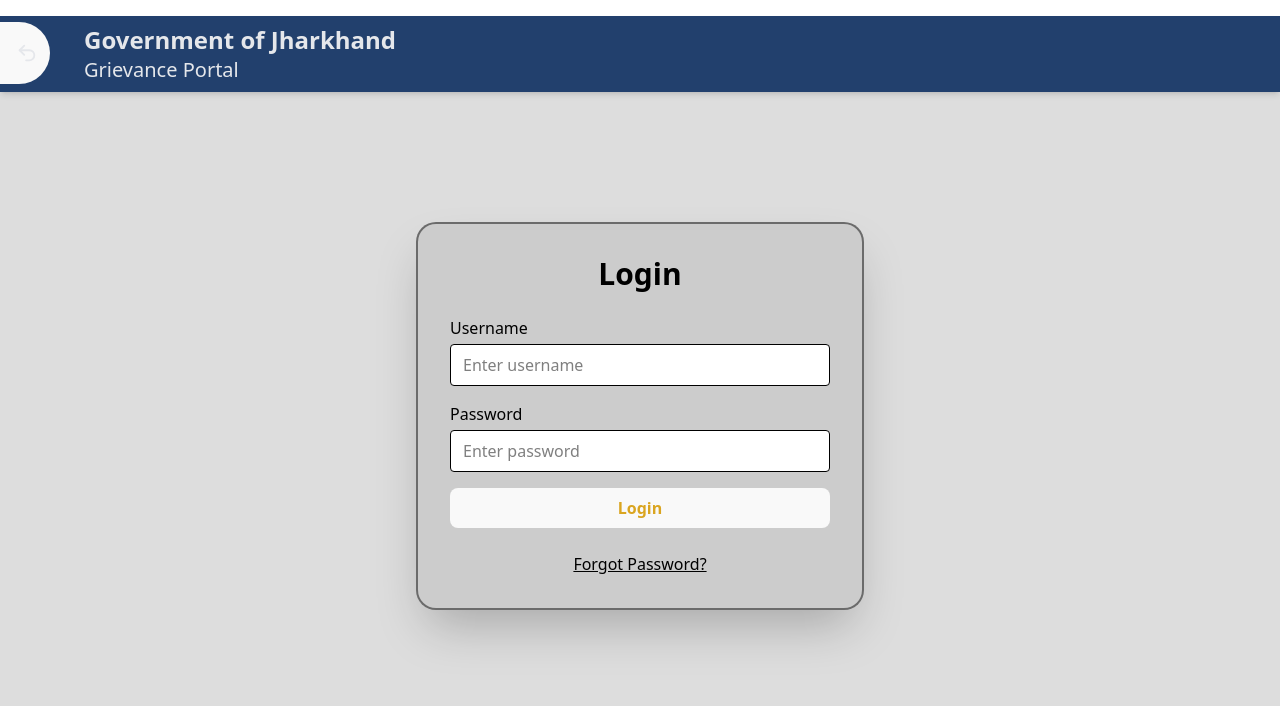
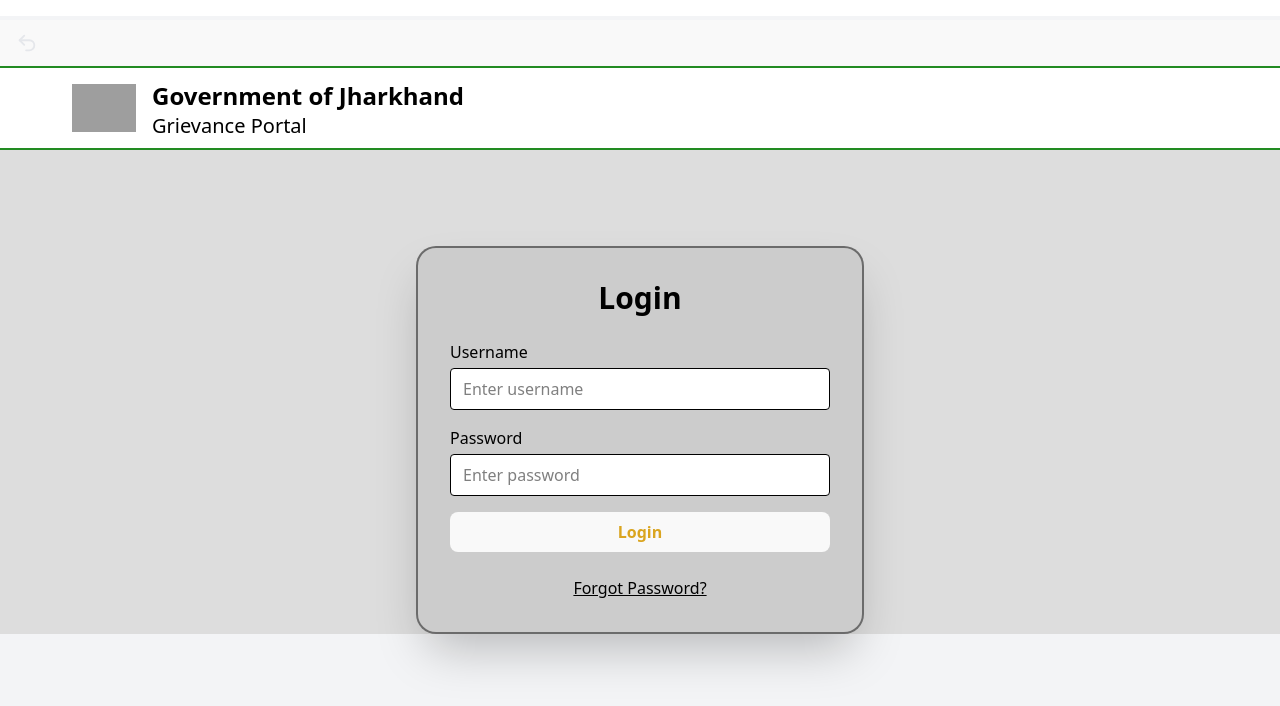
Before and after one commit to AaronSamuelM/Grievence_Portal, a React (Vite) app: page /login in a window 1280 px wide. Shown: the top 706 px of the page. Built offline with nearby package versions, Linux system fonts and the light colour scheme; grey boxes are pictures that could not be loaded.

Commit message:
fixed nav issues

```diff
--- a/src/App.jsx
+++ b/src/App.jsx
@@ -21,7 +21,7 @@
   const isLoginPage = location.pathname === "/login";
 
   return (
-    <div className="flex  flex-col h-screen">
+    <div className="flex  flex-col min-h-screen max-h-screen  overflow-y-auto overflow-x-hidden scrollbar-hide">
       <div className="h-4 bg-white"></div>
       {!isLoginPage && <Sidebar />}
 
@@ -29,7 +29,7 @@
 
       {/* Main Content */}
       <main
-        className={`flex-1  overflow-y-auto ${
+        className={`flex-1 overflow-y-auto overflow-x-hidden no-scrollbar"${
           isLoginPage
             ? "w-full h-full"
             : "bg-gray-50 dark:bg-[#dfdfdf] text-gray-800 dark:text-gray-100"
--- a/src/components/Header1.jsx
+++ b/src/components/Header1.jsx
@@ -2,15 +2,15 @@
 
 const Header1 = () => {
     return (
-        <div className="w-screen">
+        <div className="w-full">
         {/* Header */}
-        <header className="bg-[#ffffff] shrink-0 w-screen border-t-2 border-b-2 z-10 border-[#228B22] text-black p-2 pl-21 shadow-md flex items-start gap-4">
-          <img src="./jhlogo55.png" className="w-18 h-18 object-contain flex-shrink-0"></img>
+        <header className="bg-[#ffffff] shrink-0 w-full border-t-2 border-b-2 z-10 border-[#228B22] text-black p-2 pl-4 md:pl-10 lg:pl-18 shadow-md flex items-start gap-4">
+          <img src="./jhlogo55.png" className="w-12 h-12 md:w-14 md:h-14 lg:w-16 lg:h-16 object-contain justify-center flex-shrink-0"></img>
           <div className="pt-1">
-            <p className="text-2xl font-bold  text-[#000000]">
+            <p className="text-lg md:text-xl lg:text-2xl font-bold  text-[#000000]">
               Government of Jharkhand <br></br>
             </p>
-            <p className="text-xl font-normal text-[#000000]">
+            <p className="text-sm md:text-lg lg:text-xl  font-normal text-[#000000]">
               Grievance Portal
             </p>
           </div>
--- a/src/components/Sidebar.jsx
+++ b/src/components/Sidebar.jsx
@@ -89,19 +89,19 @@
         </div>
       ) : (
         <>
-          <div className="w-screen sticky h-10 bg-[#000000]">
+          <div className="w-full flex flex-col h-10 bg-[#000000]">
             <div
-              className={`absolute flex flex-col transition-all duration-300 rounded-xl ${
+              className={`sticky flex flex-col transition-all duration-300 rounded-xl ${
                 darkMode
                   ? "bg-[#1E293B] text-white"
                   : "bg-[#000000] text-white shadow-[5px_0px_14px_0px_rgba(0,_0,_0,_0.1)]"
-              } ${isOpen ? "w-56 min-h-screen" : "w-16"}`}
+              } ${isOpen ? "w-48 h-screen" : "w-16"}`}
             >
               {/* Toggle Button */}
               <button
                 className={`p-2 pl-4 pr-0.5 rounded-xl bg-black ${
-                  isOpen ? "w-56" : "w-16"
-                } h-10 hover:bg-[#161616] hover:scale-110 hover:shadow-lg focus:outline-none transition-all duration-300`}
+                  isOpen ? "w-44" : "w-16"
+                } hover:bg-[#161616] hover:scale-110 hover:shadow-lg focus:outline-none transition-all duration-300`}
                 onClick={() => setIsOpen(!isOpen)}
               >
                 <div className="flex items-center   text-white">
@@ -114,22 +114,21 @@
                   {isOpen && <p className="relative left-4">Menu</p>}
                 </div>
               </button>
-
               {/* Menu Items */}
               {isOpen && (
-                <nav className="flex h-screen flex-col  gap-2 mt-4 flex-1">
+                <nav className="flex-1 overflow-y-auto overflow-x-hidden scrollbar-hide">
                   {menuItems.map((item, idx) => (
                     <div key={idx} className=" relative">
                       <Link
                         key={idx}
                         to={item.path}
-                        className="flex items-center gap-3 px-3 py-2 hover:bg-[#1b1b1b] hover:scale-110 hover:shadow-lg rounded-md relative peer transition-all duration-300"
+                        className="flex items-center gap-2 px-2 py-2 hover:bg-[#1b1b1b] hover:scale-110 hover:shadow-lg rounded-md relative peer transition-all duration-300"
                       >
                         {/* White circle for icons */}
-                        <div className="flex items-center justify-center w-10 h-10 rounded-full bg-[#1d1d1d] text-[#228B22]">
+                        <div className="flex items-center justify-center w-6 h-6 rounded-full bg-[#1d1d1d] text-[#228B22]">
                           {item.icon}
                         </div>
-                        <div className="text-white relative  ">
+                        <div className="text-white flex-1 min-w-0">
                           {/* Show text only when expanded */}
                           {
                             <span
@@ -156,7 +155,7 @@
 
               {/* Bottom Section (Theme + Login/Logout) */}
               {isOpen && (
-                <div className="flex flex-col gap-2 mb-4">
+                <div className="flex flex-col">
                   {/* Theme Toggle */}
                   <button
                     onClick={toggleTheme}
@@ -165,7 +164,7 @@
                     <div className="flex items-center justify-center w-8 h-8 rounded-full  text-white ">
                       {darkMode ? <Sun size={25} /> : <Moon size={25} />}
                     </div>
-                    <div className="text-white bottom-3.5 absolute pl-10 ">
+                    <div className="text-white ">
                       {isOpen && (
                         <span>{darkMode ? "Light Mode" : "Dark Mode"}</span>
                       )}
--- a/src/index.css
+++ b/src/index.css
@@ -1,6 +1,6 @@
 @import "tailwindcss";
 body {
-  @apply bg-gray-100 dark:bg-gray-900 text-gray-900 dark:text-gray-100;
+  @apply bg-gray-100 dark:bg-gray-300 text-gray-900 dark:text-gray-100;
 }
 :root {
   font-family: system-ui, Avenir, Helvetica, Arial, sans-serif;
@@ -9,7 +9,7 @@
 
   color-scheme: light dark;
   color: rgba(184, 184, 184, 0.87);
-  background-color: #d4d4d4;
+  background-color: #242424;
   font-synthesis: none;
   text-rendering: optimizeLegibility;
   -webkit-font-smoothing: antialiased;
@@ -18,13 +18,6 @@
 
 
 
-body {
-  margin: 0;
-  display: flex;
-  place-items: center;
-  min-width: 320px;
-  min-height: 100vh;
-}
 
 h1 {
   font-size: 3.2em;
--- a/src/pages/Grievance.jsx
+++ b/src/pages/Grievance.jsx
@@ -1,9 +1,9 @@
 function Grievance() {
   return (
     <div>
-      <h1 className="text-xl font-bold mb-3">Raise a Grievance</h1>
-      <form className="space-y-3">
-        <input type="text" placeholder="Your Name" className="w-full p-2 border rounded" />
+      <h1 className="text-xl text-black font-bold mb-3">Raise a Grievance</h1>
+      <form className="text-black space-y-3">
+        <input type="text" placeholder="Your Name" className="w-full p-2 placeholder:text-black border rounded" />
         <input type="email" placeholder="Your Email" className="w-full p-2 border rounded" />
         <textarea placeholder="Write your grievance here..." className="w-full p-2 border rounded"></textarea>
         <button className="bg-blue-600 text-white px-4 py-2 rounded hover:bg-blue-700">
--- a/src/pages/Home.jsx
+++ b/src/pages/Home.jsx
@@ -5,16 +5,16 @@
 
 
       {/* Main Content */}
-      <div className="flex-1 flex flex-col">
+      <div className="flex-1 ">
         {/* Header */}
 
 
         {/* Content Area */}
-        <main className="flex  overflow-y-clip px-10 pt-6 bg-[#ddd]">
+        <main className="flex flex-col items-center gap-6 md:flex-row lg:flex-row overflow-y-clip px-10 pt-6 bg-[#ddd]">
           {/* About Section */}
           <div className="flex-1 bg-[#ccc]  p-6 rounded-lg shadow">
-            <h2 className="text-black text-4xl font-semibold ">About</h2>
-            <p className="text-gray-700 text-2xl">
+            <h2 className="text-black text-2xl font-semibold ">About</h2>
+            <p className="text-gray-700 text-lg">
               The Grievance Portal is designed to streamline the process of
               raising, tracking, and resolving complaints for the citizens of
               Jharkhand. This platform ensures transparency, accountability, and
@@ -23,7 +23,7 @@
           </div>
 
           {/* Useful Links */}
-          <div className="w-64  ml-6  bg-[#ccc] p-6 rounded-lg shadow">
+          <div className="w-64 overflow-y-clip  bg-[#ccc] p-6 rounded-lg shadow">
             <h2 className="text-lg text-black font-semibold mb-4">Useful Links</h2>
             <ul className="list-disc list-inside text-black space-y-2">
                 <li >
--- a/src/pages/Login.jsx
+++ b/src/pages/Login.jsx
@@ -1,6 +1,7 @@
 import { Link } from "react-router-dom";
 import { useNavigate } from "react-router-dom";
-import {Undo2 } from "lucide-react"
+import { Undo2 } from "lucide-react";
+import Header1 from "../components/Header1.jsx";
 
 const Login = () => {
   const navigate = useNavigate();
@@ -9,30 +10,19 @@
     setLoggedIn(true);
   };
   return (
-    <div className="flex h-screen ">
+    <div className="flex flex-col ">
       {/* Sidebar */}
-
+      <button
+        onClick={() => navigate(-1)}
+        className="cursor-pointer flex text-3xl mt-1 pt-3 pb-3 pr-3 pl-4  font-normal bg-black text-[#E5E7EB] "
+      >
+        <Undo2 size={22} />
+      </button>
 
       {/* Main Content */}
-      <div className="w-screen  fixed">
-        <button onClick={() => navigate(-1)} className="absolute cursor-pointer flex text-3xl mt-1.5 pt-5 pb-5 pr-3 pl-4 rounded-r-4xl font-normal bg-black text-[#E5E7EB] ">
-            <Undo2 size={22} />
-          </button>
-        {/* Header */}
-        <header className="bg-[#22406d] text-white p-2 pl-21 shadow-md">
-          <p className="text-2xl font-bold  text-[#E5E7EB]">
-            Government of Jharkhand <br></br>
-          </p>
-          <p className="text-xl font-normal text-[#E5E7EB]">
-            Grievance Portal
-          </p>
-
-        </header>
-        </div>
-
-
+      <Header1 />
       {/* Content Area */}
-        <main className="flex w-screen  flex-1 items-center justify-center bg-[#ddd]">
+      <main className="flex w-screenflex-1 items-center pt-24 justify-center bg-[#ddd]">
         {/* Login Card */}
         <div className="w-full max-w-md bg-[#ccc] p-8 border-2 border-[#3d3d3dab] rounded-[20px] shadow-2xl">
           <h2 className="text-3xl font-semibold text-black mb-6 text-center">
```
Lines whose indentation alone changed are shown as unchanged.
